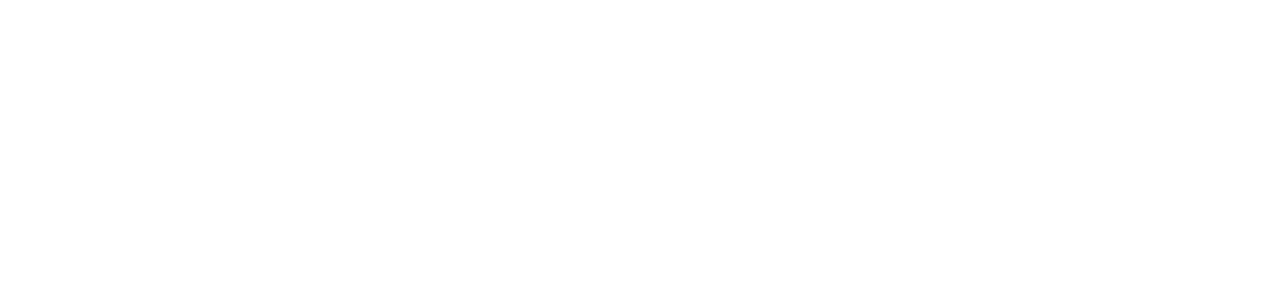
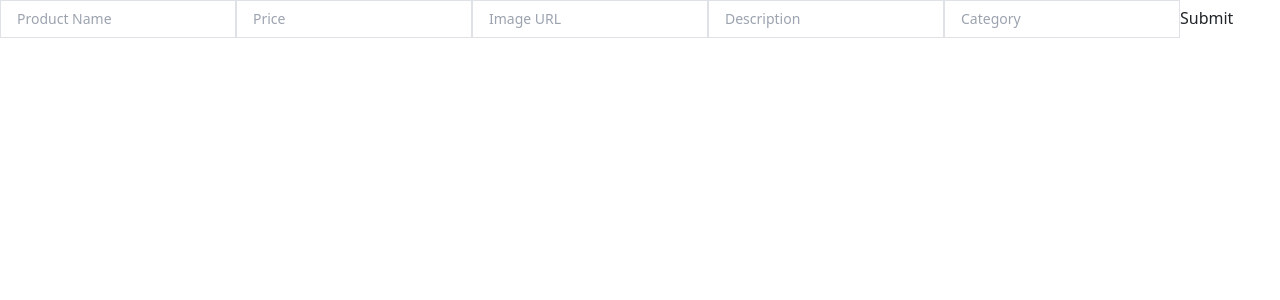
Before and after one commit to Prasanna-collab/ecart-tut-session, a React (Create React App) app: page /create-product in a window 1280 px wide. Before the commit this address had no page. Shown: the top 300 px of the page. Built offline with nearby package versions, Linux system fonts and the light colour scheme.

Commit message:
CRUD Completed

```diff
--- a/package.json
+++ b/package.json
@@ -11,6 +11,7 @@
     "react": "^18.3.1",
     "react-bootstrap": "^2.10.4",
     "react-dom": "^18.3.1",
+    "react-icons": "^5.3.0",
     "react-router-dom": "^6.26.1",
     "react-scripts": "5.0.1",
     "web-vitals": "^2.1.4"
--- a/src/App.js
+++ b/src/App.js
@@ -8,6 +8,7 @@ import ListOfProducts from "./components/ListOfProducts";
 import SingleProduct from "./components/SingleProduct";
 import Home from "./components/Home";
 import CartContextProvider from "./context/CartContextProvider";
+import AddProduct from "./components/Admin/AddProduct";
 
 const App = () => {
   return (
@@ -17,6 +18,7 @@ const App = () => {
           <Route path="/" element={<Home />} />
           <Route path="/all-products" element={<ListOfProducts />} />
           <Route path="/product/:id" element={<SingleProduct />} />
+          <Route path="/create-product" element={<AddProduct />} />
         </Switch>
       </Router>
     </CartContextProvider>
--- /dev/null
+++ b/src/components/Admin/AddProduct.js
@@ -0,0 +1,92 @@
+import React, { useState } from "react";
+
+const AddProduct = () => {
+
+  const [product, setProduct] = useState({
+    title: "",
+    price: "",
+    image: "",
+    description: "",
+    category: "",
+  });
+
+  const handleSubmit = (e) => {
+    e.preventDefault();
+
+    fetch("https://dummyjson.com/products/add", {
+      method: "POST",
+      headers: { "Content-Type": "application/json" },
+      body: JSON.stringify({
+        id: Math.random() * 1000,
+        title: product.title, //name
+        price: parseInt(product.price), //price
+        images: [product.image], //image
+        rating: 0,
+        description: product.description, //description
+        reviews: [
+          {
+            rating: 0,
+            comment: "",
+            date: "2024-05-23T08:56:21.620Z",
+            reviewerName: "",
+            reviewerEmail: "",
+          },
+        ],
+        category: product.category, //category
+      }),
+    })
+      .then((res) => res.json())
+      .then(console.log);
+  };
+
+  return (
+    <form onSubmit={handleSubmit}>
+      <input
+        type="text"
+        value={product.title}
+        placeholder="Product Name"
+        className="mb-3 border text-sm py-2 px-3"
+        name="title"
+        onChange={(e) => setProduct({ ...product, title: e.target.value })}
+      />
+      <input
+        type="text"
+        value={product.price}
+        placeholder="Price"
+        className="mb-3 border text-sm py-2 px-3"
+        name="price"
+        onChange={(e) => setProduct({ ...product, price: e.target.value })}
+      />
+      <input
+        type="text"
+        value={product.image}
+        placeholder="Image URL"
+        className="mb-3 border text-sm py-2 px-3"
+        name="image"
+        onChange={(e) => setProduct({ ...product, image: e.target.value })}
+      />
+      <input
+        type="text"
+        value={product.description}
+        name="description"
+        placeholder="Description"
+        className="mb-3 border text-sm py-2 px-3"
+        onChange={(e) =>
+          setProduct({ ...product, description: e.target.value })
+        }
+      />
+      <input
+        type="text"
+        value={product.category}
+        name="category"
+        placeholder="Category"
+        className="mb-3 border text-sm py-2 px-3"
+        onChange={(e) => setProduct({ ...product, category: e.target.value })}
+      />
+
+      <button type="submit">Submit</button>
+    </form>
+  );
+};
+
+export default AddProduct;
--- a/src/components/Cart/ListOfCartItems/index.js
+++ b/src/components/Cart/ListOfCartItems/index.js
@@ -2,7 +2,8 @@ import React from "react";
 import { Modal } from "react-bootstrap";
 import { useContext } from "react";
 import { CartContext } from "../../../context/CartContextProvider";
-
+import { FaRegTrashCan } from "react-icons/fa6";
+import { useNavigate } from "react-router-dom";
 const ListOfCartItems = () => {
   const {
     cartItems,
@@ -12,13 +13,20 @@ const ListOfCartItems = () => {
     handleIncreaseQuantity,
     handleDecreaseQuantity,
   } = useContext(CartContext);
-
+  const navigate = useNavigate();
   const handleClose = () => setShowModal(false);
+  const handleDelete = (id) => {
+    setCartItems(cartItems.filter((item) => item.id !== id));
+  };
 
   const totalValue = cartItems
     .filter((item) => item.id !== "")
     .reduce((total, item) => total + parseInt(item.price) * item.quantity, 0);
 
+  const handleRedirect = () => {
+    setShowModal(false);
+    navigate("/all-products");
+  };
   return (
     <div className="font-poppins">
       <Modal
@@ -30,9 +38,22 @@ const ListOfCartItems = () => {
         centered
       >
         <Modal.Header closeButton>
-          <h1 className="text-2xl font-semibold text-gray-800">Your Cart Items</h1>
+          <h1 className="text-2xl font-semibold text-gray-800">
+            {cartItems.length === 1 ? "Your Cart is empty." : "Your Cart Items"}
+          </h1>
         </Modal.Header>
         <Modal.Body>
+          {cartItems.length === 1 ? (
+            <div className="flex justify-center">
+              <button
+                onClick={handleRedirect}
+                className="text-center my-6 px-3 p-2 border text-white rounded-lg bg-pink-300 text-sm font-semibold"
+              >
+                View Products
+              </button>
+            </div>
+          ) : (
+            <>
               <ul className="divide-y divide-gray-200">
                 {cartItems
                   .filter((item) => item.id !== "")
@@ -62,7 +83,9 @@ const ListOfCartItems = () => {
                           >
                             -
                           </button>
-                      <span className="text-lg font-semibold">{item.quantity}</span>
+                          <span className="text-lg font-semibold">
+                            {item.quantity}
+                          </span>
                           <button
                             className="p-1 px-2 bg-gray-200 rounded-lg hover:bg-gray-300"
                             onClick={() => handleIncreaseQuantity(item.id)}
@@ -74,6 +97,11 @@ const ListOfCartItems = () => {
                           Total: ${parseInt(item.price) * item.quantity}
                         </p>
                       </div>
+                      {/* <button>Remove Item</button> */}
+                      <FaRegTrashCan
+                        onClick={() => handleDelete(item.id)}
+                        className="w-6 h-6 text-red-500 cursor-pointer"
+                      />
                     </li>
                   ))}
               </ul>
@@ -82,6 +110,8 @@ const ListOfCartItems = () => {
                   Total Amount: ${totalValue}
                 </p>
               </div>
+            </>
+          )}
         </Modal.Body>
       </Modal>
     </div>
--- a/src/components/ListOfProducts/_components/ProductItem.js
+++ b/src/components/ListOfProducts/_components/ProductItem.js
@@ -2,6 +2,8 @@ import React from "react";
 import { Link } from "react-router-dom";
 
 const ProductItem = ({ product }) => {
+
+
   return (
     <div className="bg-white group font-poppins relative border border-gray-200 rounded-xl hover:scale-105 hover:shadow-xl transition-transform duration-300 h-fit min-h-44 p-4">
       <img
--- a/src/components/SingleProduct/index.js
+++ b/src/components/SingleProduct/index.js
@@ -9,6 +9,7 @@ const SingleProduct = () => {
   const params = useParams();
   const { id } = params;
   const [product, setProduct] = useState({});
+
   const { setShowModal, cartItems, setCartItems } = useContext(CartContext);
 
   useEffect(() => {
```
Also changed, not shown: src/components/Admin/DeleteProduct.js (added), src/components/Admin/UpdateProduct.js (added), 2 other files (tests, documents, lock files or other folders). Lines whose indentation alone changed are shown as unchanged.
